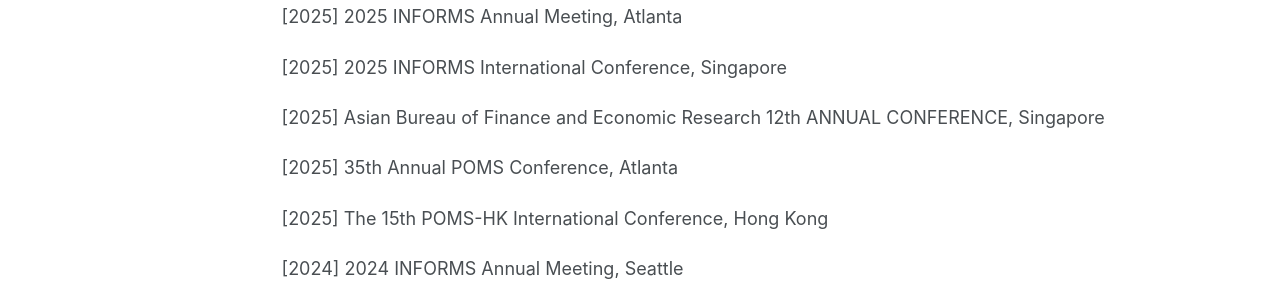
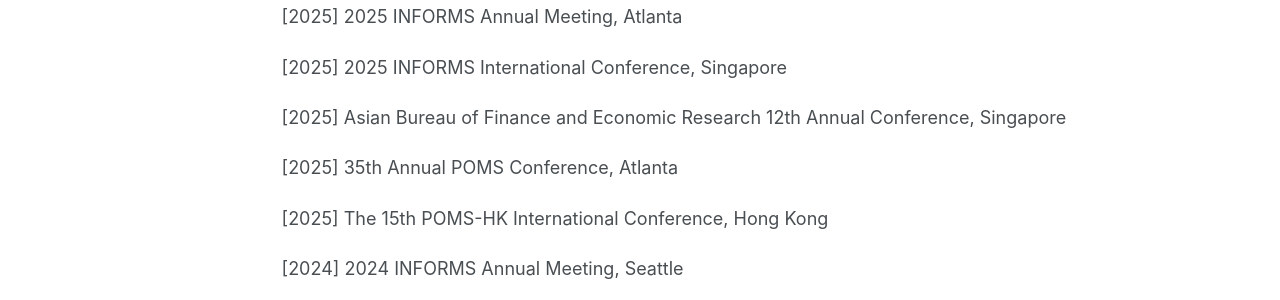
Before and after one commit to GuangyanGan/GuangyanGan.github.io, a Jekyll site: the page built from _pages/cv.md, in a window 1280 px wide and 900 px high. Shown: the part 447-747 px from the top of the window. Built offline with Jekyll 4.4.1, drawn with Linux system fonts in a browser that asks for light colours.

Commit message:
Update cv.md

```diff
--- a/_pages/cv.md
+++ b/_pages/cv.md
@@ -26,7 +26,7 @@ Including scheduled events.
 
 [2025] 2025 INFORMS International Conference, Singapore
 
-[2025] Asian Bureau of Finance and Economic Research 12th ANNUAL CONFERENCE, Singapore
+[2025] Asian Bureau of Finance and Economic Research 12th Annual Conference, Singapore
 
 [2025] 35th Annual POMS Conference, Atlanta
 
```
